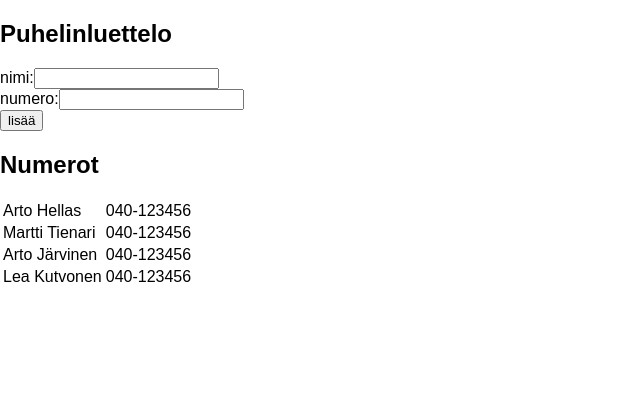
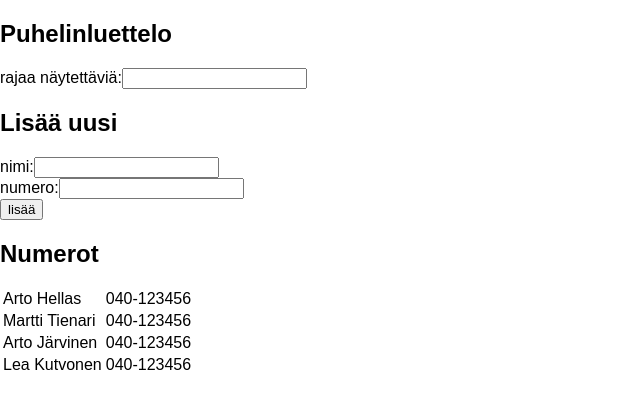
Before and after one commit to c4h8/fso2018, a React (Create React App) app in the folder round2/puhelinluettelo/: page / in a window 1280 px wide. Shown: the top 408 px of the page, without its empty margins (0-640 px from the left). Built offline with nearby package versions, Linux system fonts and the light colour scheme.

Commit message:
complete assignment 2.9

```diff
--- a/round2/puhelinluettelo/src/App.js
+++ b/round2/puhelinluettelo/src/App.js
@@ -1,13 +1,17 @@
 import React from 'react';
 
 
-const PersonContainer = ({persons}) => (
-  <table>
-    <tbody>
-      {persons.map((p, i) => <Person {...p} key={i} />)}
-    </tbody>
-  </table>
-);
+const PersonContainer = ({persons, filter}) => {
+  const personsFiltered = persons.filter(p => p.name.toLowerCase().includes(filter.toLowerCase()));
+
+  return (
+    <table>
+      <tbody>
+        {personsFiltered.map((p, i) => <Person {...p} key={i} />)}
+      </tbody>
+    </table>
+  );
+};
 
 const Person = ({name, number}) => (
   <tr>
@@ -55,7 +59,13 @@ class App extends React.Component {
     return (
       <div>
         <h2>Puhelinluettelo</h2>
+        rajaa näytettäviä:
+        <input
+          value={this.state.filter}
+          onChange={this.handleChange('filter')}
+        />
         <form onSubmit={this.addData}>
+          <h2>Lisää uusi</h2>
           <div>
             nimi:
             <input
@@ -75,7 +85,7 @@ class App extends React.Component {
           </div>
         </form>
         <h2>Numerot</h2>
-        <PersonContainer persons={this.state.persons} />
+        <PersonContainer {...this.state} />
       </div>
     )
   }
```
